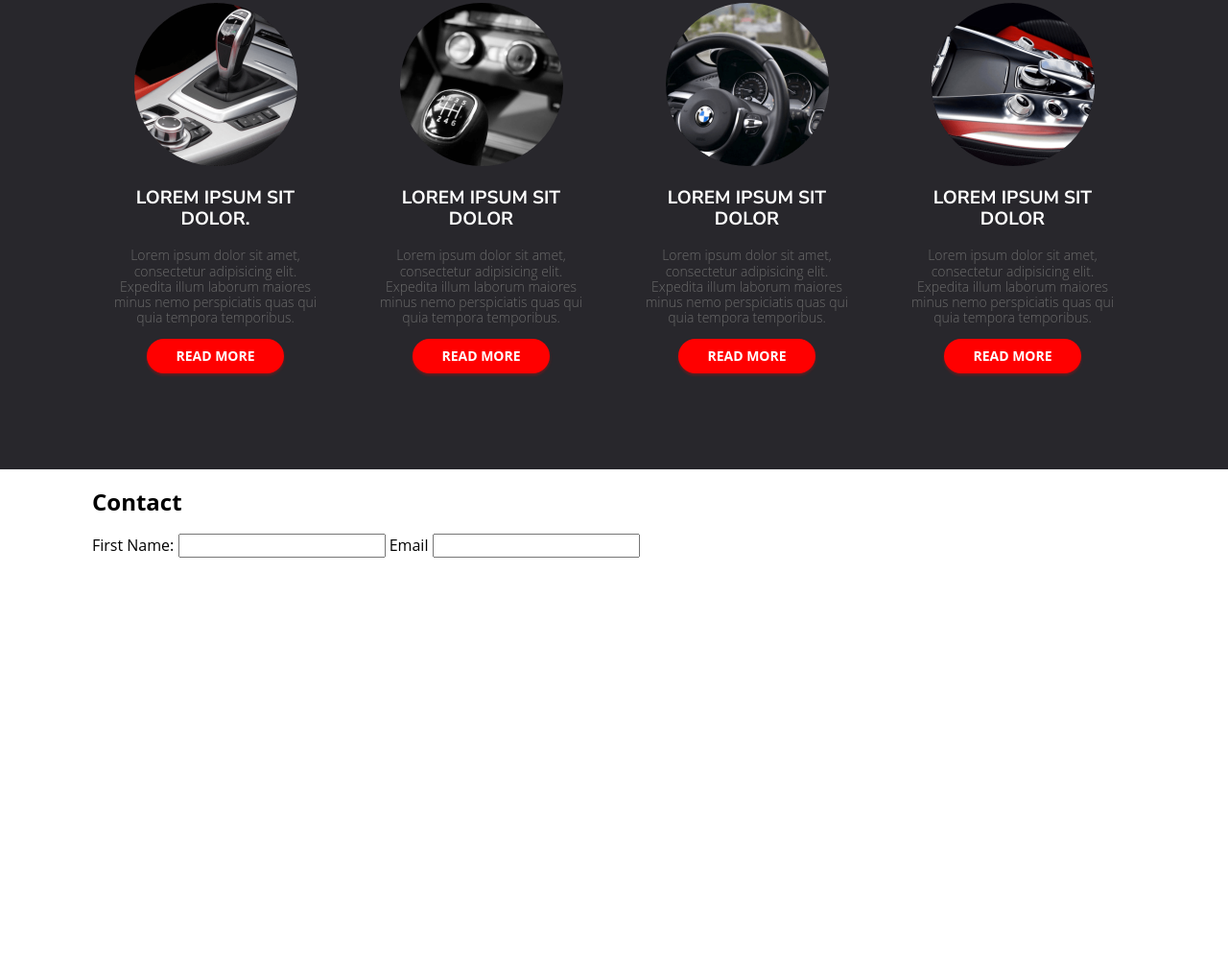
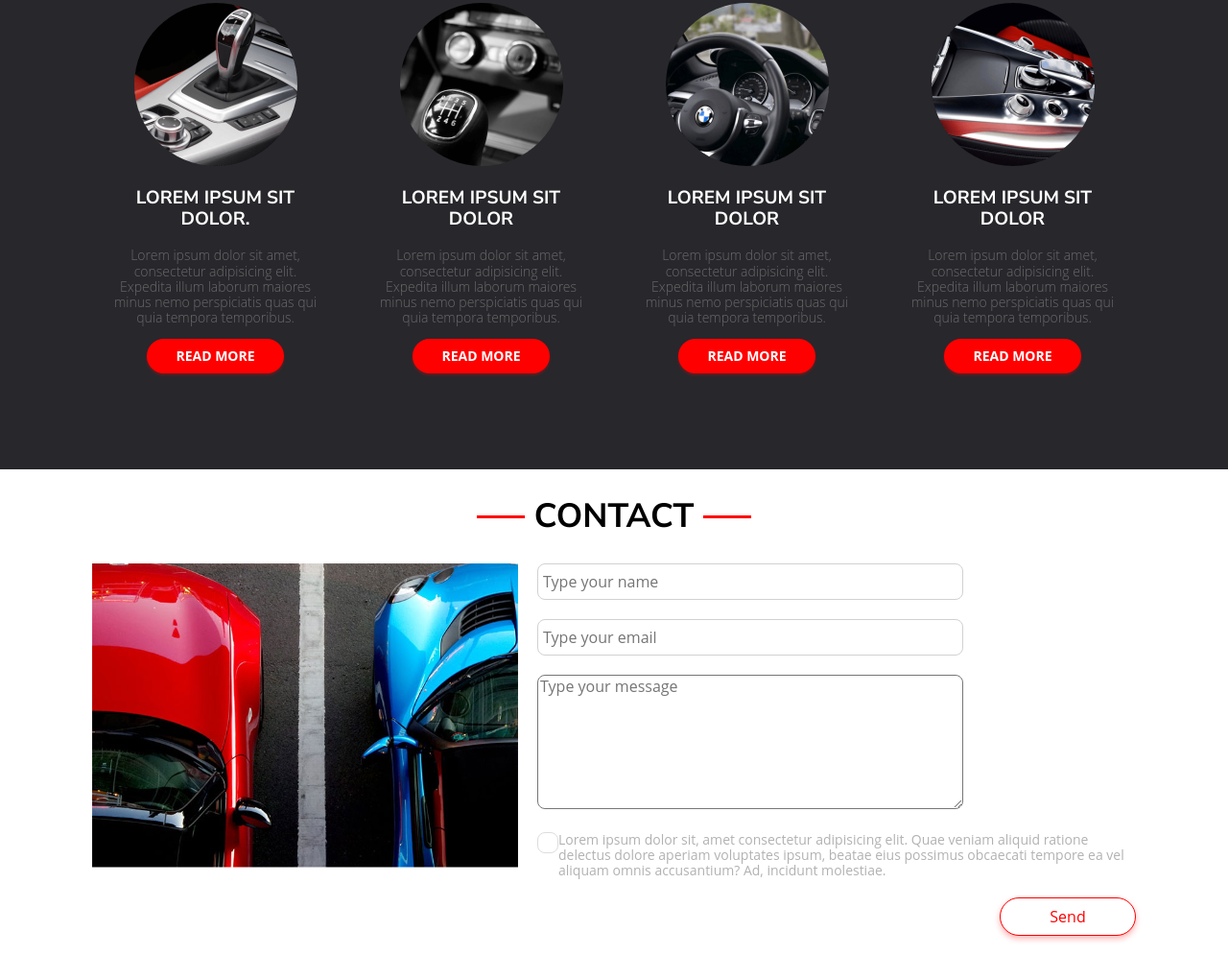
Before and after one commit to Szaker1990/Car-Sharing, a plain HTML site: page index.html in a window 1280 px wide. Shown: the part 1709-2704 px from the top of the page at 96% size. Before the commit the page ends 2290 px from the top, so only its background shows below. Drawn offline with Linux system fonts and the light colour scheme.

Commit message:
Car Sharing

```diff
--- a/css/style.css
+++ b/css/style.css
@@ -103,6 +103,13 @@ body {
     background: rgba(0, 0, 0, 0.3);
     border-bottom: 2px solid rgba(255, 255, 255 0.2);
 
+}
+
+.header.sticky{
+    background: #222;
+    transition: 0.5s;
+    height: 80px;
+    box-shadow: 0 3px 10px rgba(0,0,0,0.6);
 }
 
 .header__container {
@@ -356,3 +363,130 @@ body {
     justify-content: center;
     align-items: center;
 }
+
+
+/*CONTACT///////////////////////////////*/
+
+.contact{
+    display: flex;
+
+}
+
+.contact_img{
+    height: 316px;
+    width: 444px;
+    flex-shrink: 1;
+    margin-right: 20px;
+
+}
+
+.contact-form{
+
+}
+
+.section .section-contact{
+
+}
+
+.section__title-contact{
+    font-size: 35px;
+    font-weight: bold;
+    text-transform: uppercase;
+    font-family: 'Nunito Sans', sans-serif;
+    color: #000;
+    display: flex;
+    justify-content: center;
+    align-items: center;
+
+}
+
+.section__title-contact::before,
+.section__title-contact::after {
+    content: "";
+    width: 50px;
+    height: 3px;
+    background: var(--col-main);
+    margin: 10px;
+}
+
+
+.form-label{
+    position: absolute;
+    left: -9999px;
+
+}
+
+.contact-form{
+
+}
+
+.form-row{
+    margin-bottom: 20px;
+
+}
+
+input[type="text"],
+input[type="email"]{
+    width: 444px;
+    height: 38px;
+    border-radius: 8px;
+    border: 1px solid #D1D1D1;
+
+}
+
+input{
+    padding: 5px;
+}
+
+textarea{
+    width: 444px;
+    height: 140px;
+    border-radius: 8px;
+}
+
+.form-row__btn {
+    width: 142px;
+    height: 40px;
+    background: #FFFFFF 0% 0% no-repeat padding-box;
+    box-shadow: 0px 3px 6px #FF00004D;
+    border: 1px solid #FF0000;
+    border-radius: 40px;
+    opacity: 1;
+    color: var(--col-main);
+}
+
+.form-checkbox{
+    display: flex;
+}
+
+.form-checkbox__label{
+    color: #B2B2B2;
+    font-size: 14px;
+    text-align: left;
+}
+
+input[type="text"]:focus,
+input[type="email"]:focus,
+textarea:focus{
+    box-shadow: 0px 1px 6px #FF00004D;
+    border: none;
+    border-radius: 8px;
+
+}
+
+.form-checkbox__input{
+    height: 22px;
+    width: 22px;
+    border-radius: 8px;
+    border: 1px solid #ddd;
+    appearance: none;
+    -webkit-apperance: none;
+    -moz-appearance: none;
+    flex-shrink: 0;
+
+}
+
+.form-row__last{
+    display: flex;
+    justify-content: flex-end;
+}
--- a/index.html
+++ b/index.html
@@ -180,25 +180,46 @@
         <h2 class="section__title-contact">
             Contact
         </h2>
-        <div class="contact_img">
+        <div class="contact">
+            <div class="contact_img">
+                <img src="./images/FormPhoto.png" alt="">
+            </div>
+            <div class="contact-form">
+                <form class="contact-form form">
+                    <div class="form-row">
+                        <label for="name" class="form-label">Type your name</label>
+                        <input type="text" id="name" placeholder="Type your name">
+                    </div>
 
-        </div>
-        <div class="contact-form">
-            <form action="">
-                <label for="name">First Name:</label>
-                <input type="text" id="name" name="name" required>
+                    <div class="form-row">
+                        <label for="email" class="form-label">Type your email</label>
+                        <input type="email" id="email" placeholder="Type your email">
+                    </div>
 
-                <label for="email">Email</label>
-                <input type="email" id="email" name="email" required>
+                    <div class="form-row">
+                        <label for="msg" class="form-label">Type your message</label>
+                        <textarea id="msg" placeholder="Type your message"></textarea>
+                    </div>
 
-                <label for="text"></label>
+                    <div class="form-row">
+                        <div class="form-checkbox">
+                            <input type="checkbox" id="agree" class="form-checkbox__input">
+                            <label for="agree" class="form-checkbox__label">
+                                Lorem ipsum dolor sit, amet consectetur adipisicing elit. Quae veniam aliquid ratione delectus dolore aperiam voluptates ipsum, beatae eius possimus obcaecati tempore ea vel aliquam omnis accusantium? Ad, incidunt molestiae.
+                            </label>
+                        </div>
+                    </div>
+
+                    <div class="form-row form-row__last">
+                        <button class="form-row__btn">Send</button>
+                    </div>
+                </form>
 
 
-            </form>
+            </div>
         </div>
-
     </div>
 </div>
-
+<script src="script.js"></script>
 </body>
 </html>
--- /dev/null
+++ b/script.js
@@ -0,0 +1,13 @@
+document.addEventListener('DOMContentLoaded', function() {
+
+    const header = document.querySelector("header");
+
+    window.addEventListener("scroll", function() {
+        if (window.scrollY > 150) {
+            header.classList.add("sticky");
+        } else {
+            header.classList.remove("sticky");
+        }
+    })
+
+});
```
